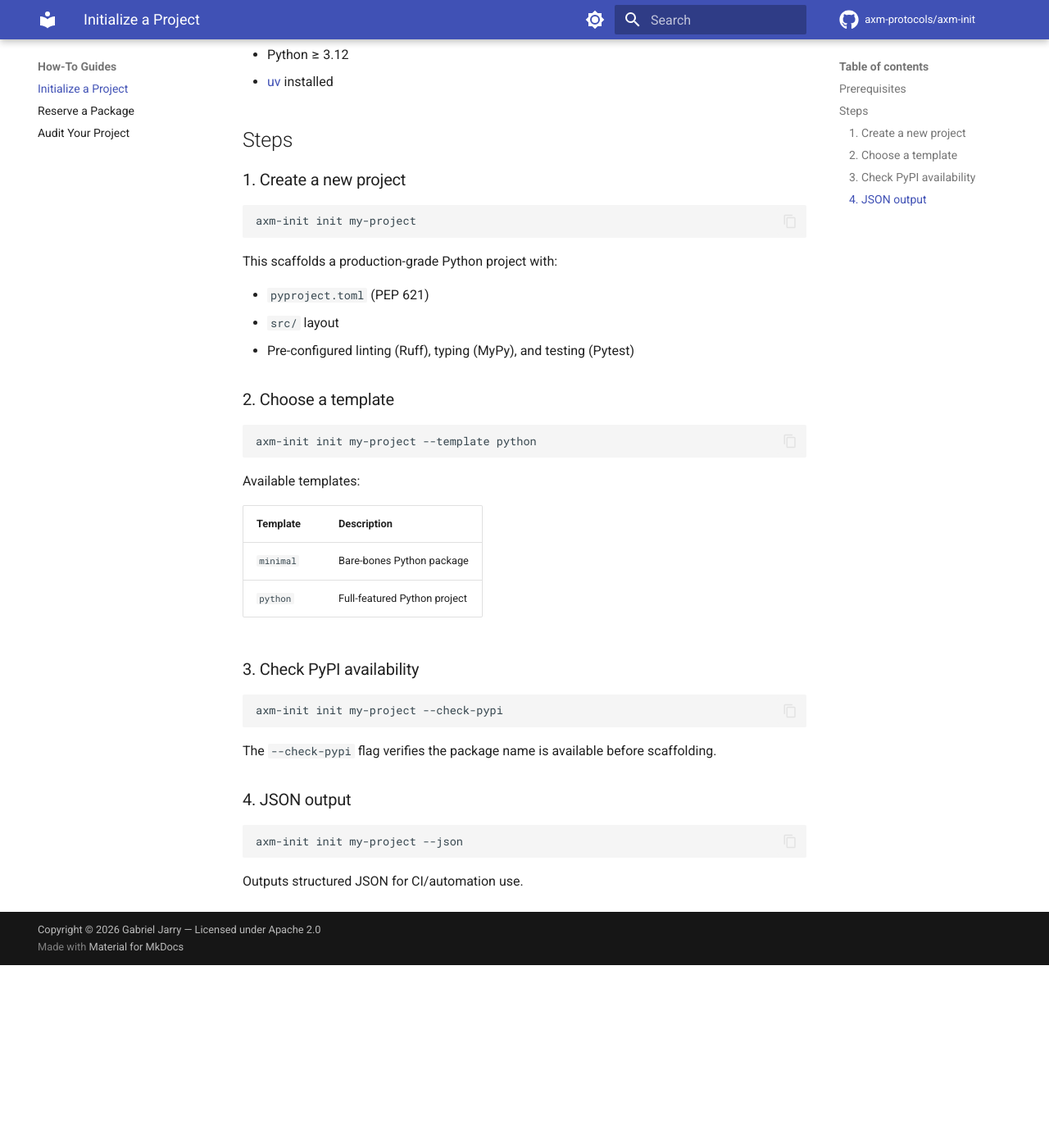
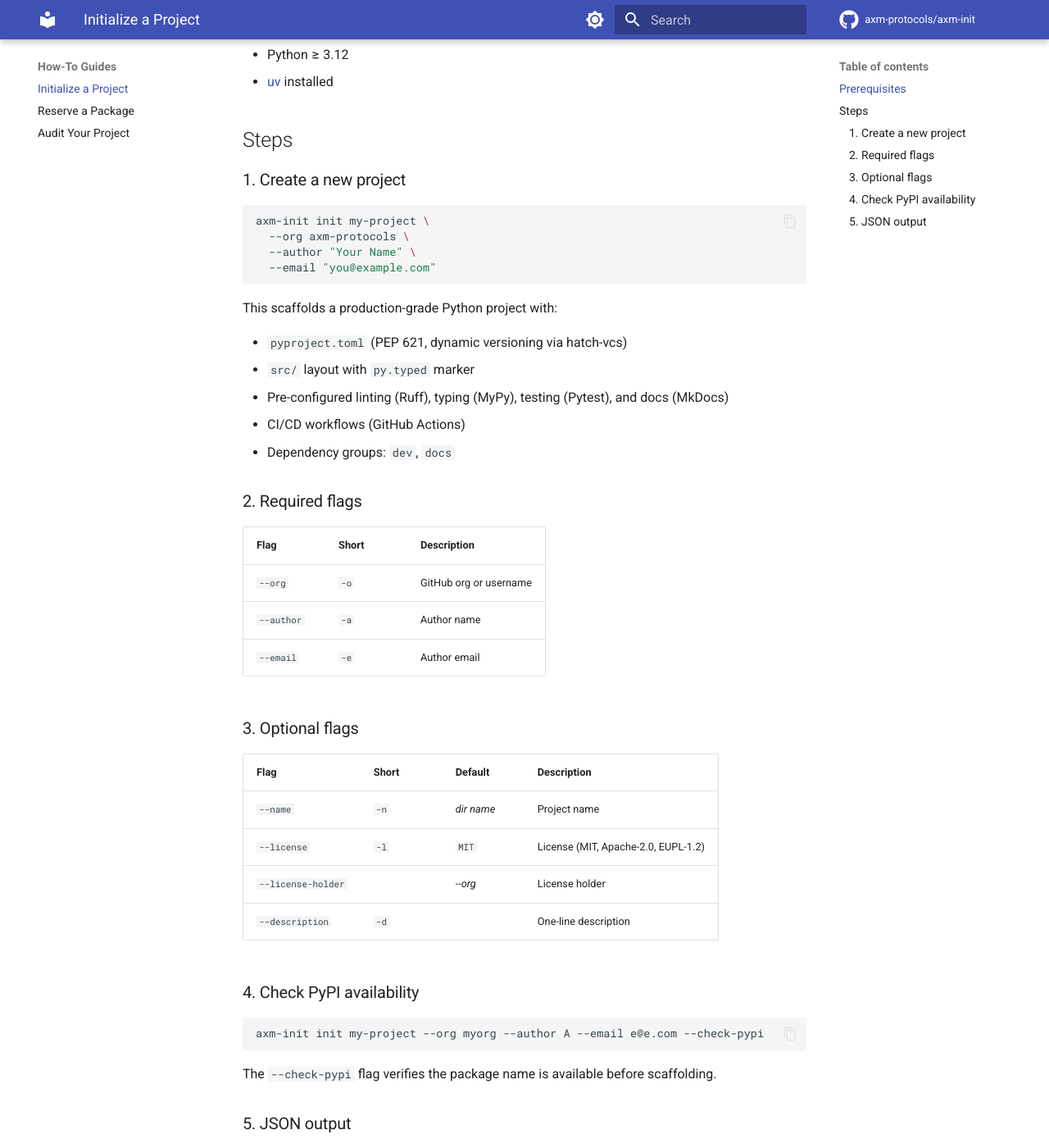
Before and after one commit to axm-protocols/axm-init, an MkDocs documentation site: the page built from docs/howto/init.md, in a window 1280 px wide and 1400 px high, scrolled down 225 px. Shown: the whole window at 82% size. Built offline with MkDocs 1.6.1 and Material for MkDocs 9.7.7, drawn with Linux system fonts in a browser that asks for light colours; comment, search, counter and statistics services are not loaded; before the commit the page ends 1402 px from its top, so only the background shows below that; some of the changed text lies outside the part shown.

Commit message:
feat(init)!: remove minimal template, add --org/--author/--email flags
BREAKING CHANGE: --template flag removed, only python-project template remains.

- Add required CLI flags: --org, --author, --email
- Add optional flags: --license (default MIT), --license-holder (default --org)
- Remove TemplateType enum, get_template_catalog(), resolve_template()
- Delete src/axm_init/templates/minimal/ directory
- Simplify templates.py to single get_template_path() function
- Fix apache 2.0 license folder rename to apache-2.0
- Update README, docs with new flags
- Update mkdocs.yml copyright to axm-protocols

````diff
--- a/docs/explanation/audit-grades.md
+++ b/docs/explanation/audit-grades.md
@@ -112,4 +112,4 @@ Changelog management:
 Every failed check includes a **Fix** instruction telling you exactly what to do. Run `axm-init audit` iteratively until you reach Grade A.
 
 !!! tip "Quick win"
-    Projects scaffolded with `axm-init init --template python` start at **100/100** by default.
+    Projects scaffolded with `axm-init init` start at **100/100** by default.
--- a/docs/howto/init.md
+++ b/docs/howto/init.md
@@ -10,40 +10,49 @@
 ### 1. Create a new project
 
 ```bash
-axm-init init my-project
+axm-init init my-project \
+  --org axm-protocols \
+  --author "Your Name" \
+  --email "you@example.com"
 ```
 
 This scaffolds a production-grade Python project with:
 
-- `pyproject.toml` (PEP 621)
-- `src/` layout
-- Pre-configured linting (Ruff), typing (MyPy), and testing (Pytest)
+- `pyproject.toml` (PEP 621, dynamic versioning via hatch-vcs)
+- `src/` layout with `py.typed` marker
+- Pre-configured linting (Ruff), typing (MyPy), testing (Pytest), and docs (MkDocs)
+- CI/CD workflows (GitHub Actions)
+- Dependency groups: `dev`, `docs`
 
-### 2. Choose a template
+### 2. Required flags
+
+| Flag | Short | Description |
+|---|---|---|
+| `--org` | `-o` | GitHub org or username |
+| `--author` | `-a` | Author name |
+| `--email` | `-e` | Author email |
+
+### 3. Optional flags
+
+| Flag | Short | Default | Description |
+|---|---|---|---|
+| `--name` | `-n` | *dir name* | Project name |
+| `--license` | `-l` | `MIT` | License (MIT, Apache-2.0, EUPL-1.2) |
+| `--license-holder` | | *--org* | License holder |
+| `--description` | `-d` | | One-line description |
+
+### 4. Check PyPI availability
 
 ```bash
-axm-init init my-project --template python
-```
-
-Available templates:
-
-| Template | Description |
-|---|---|
-| `minimal` | Bare-bones Python package |
-| `python` | Full-featured Python project |
-
-### 3. Check PyPI availability
-
-```bash
-axm-init init my-project --check-pypi
+axm-init init my-project --org myorg --author A --email e@e.com --check-pypi
 ```
 
 The `--check-pypi` flag verifies the package name is available before scaffolding.
 
-### 4. JSON output
+### 5. JSON output
 
 ```bash
-axm-init init my-project --json
+axm-init init my-project --org myorg --author A --email e@e.com --json
 ```
 
 Outputs structured JSON for CI/automation use.
--- a/docs/tutorials/quickstart.md
+++ b/docs/tutorials/quickstart.md
@@ -87,7 +87,7 @@ This installs dependencies and runs lint + type check + tests.
 
 ## Next Steps
 
-- [Initialize a project](../howto/init.md) — Options, templates, PyPI check
+- [Initialize a project](../howto/init.md) — Options, flags, PyPI check
 - [Reserve a package name](../howto/reserve.md) — Claim names on PyPI
 - [Audit your project](../howto/audit.md) — Quality grade (A–F)
 - [CLI Reference](../reference/cli.md) — Full command documentation
--- a/mkdocs.yml
+++ b/mkdocs.yml
@@ -3,7 +3,7 @@ site_description: "AXM Init — Python project scaffolding CLI with Copier templ
 site_url: https://axm-protocols.github.io/axm-init
 repo_url: https://github.com/axm-protocols/axm-init
 repo_name: axm-protocols/axm-init
-copyright: Copyright &copy; 2026 Gabriel Jarry &mdash; Licensed under Apache 2.0
+copyright: Copyright &copy; 2026 axm-protocols &mdash; Licensed under Apache 2.0
 
 theme:
   name: material
--- a/src/axm_init/templates/minimal/{{package_name}}/src/{{module_name}}/__init__.py.jinja
+++ /dev/null
@@ -1,3 +0,0 @@
-"""{{ package_name }} - {{ description }}"""
-
-__version__ = "0.1.0"
--- a/src/axm_init/templates/python-project/copier.yml
+++ b/src/axm_init/templates/python-project/copier.yml
@@ -76,7 +76,7 @@ license_classifier:
 
 license_folder:
   type: str
-  default: "{% if license == 'MIT' %}mit{% elif license == 'Apache-2.0' %}apache 2.0{% else %}eupl{% endif %}"
+  default: "{% if license == 'MIT' %}mit{% elif license == 'Apache-2.0' %}apache-2.0{% else %}eupl{% endif %}"
   when: false
 
 python_matrix:
````
Also changed, not shown: README.md (+4 -2 lines), docs/index.md (+1 -1 lines), docs/reference/cli.md (+9 -3 lines), src/axm_init/templates/minimal/copier.yml (deleted, +0 -35 lines), src/axm_init/templates/minimal/{{package_name}}/README.md.jinja (deleted, +0 -15 lines), src/axm_init/templates/minimal/{{package_name}}/pyproject.toml.jinja (deleted, +0 -15 lines), 9 other files.
